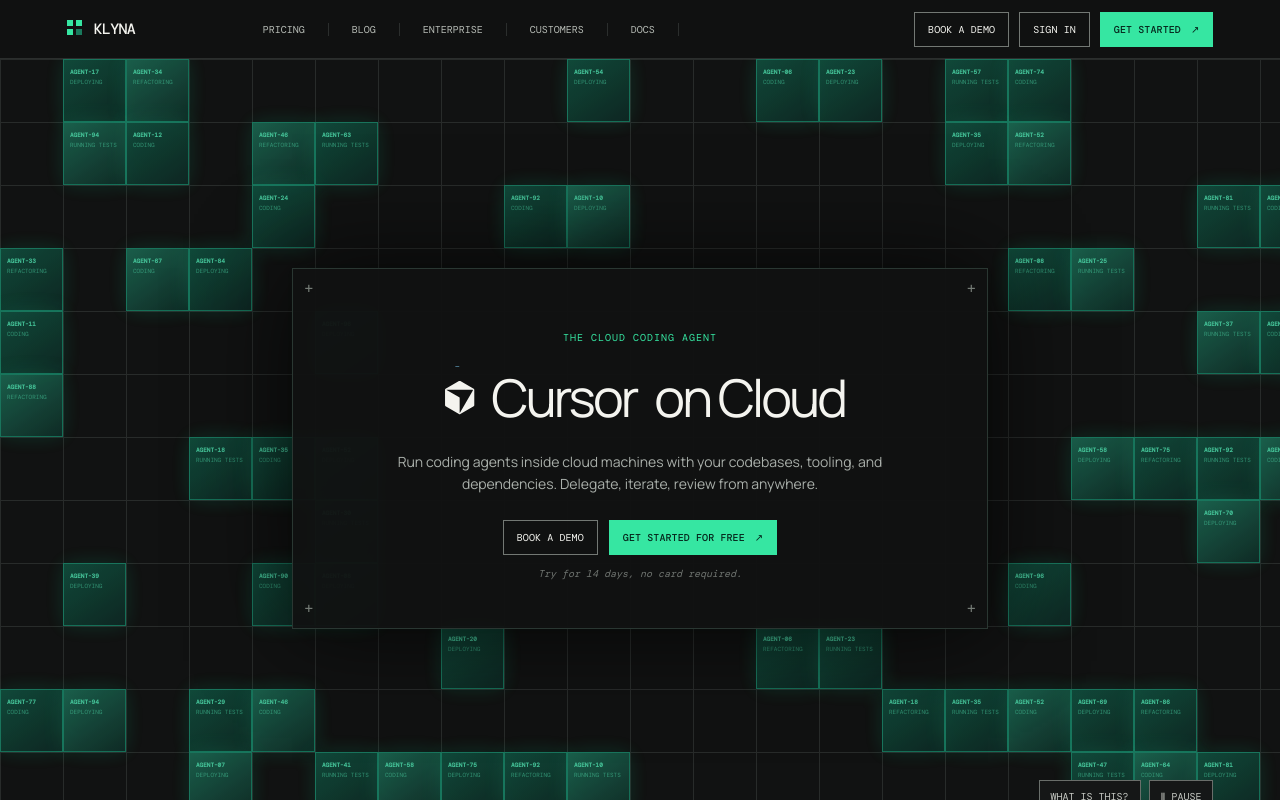
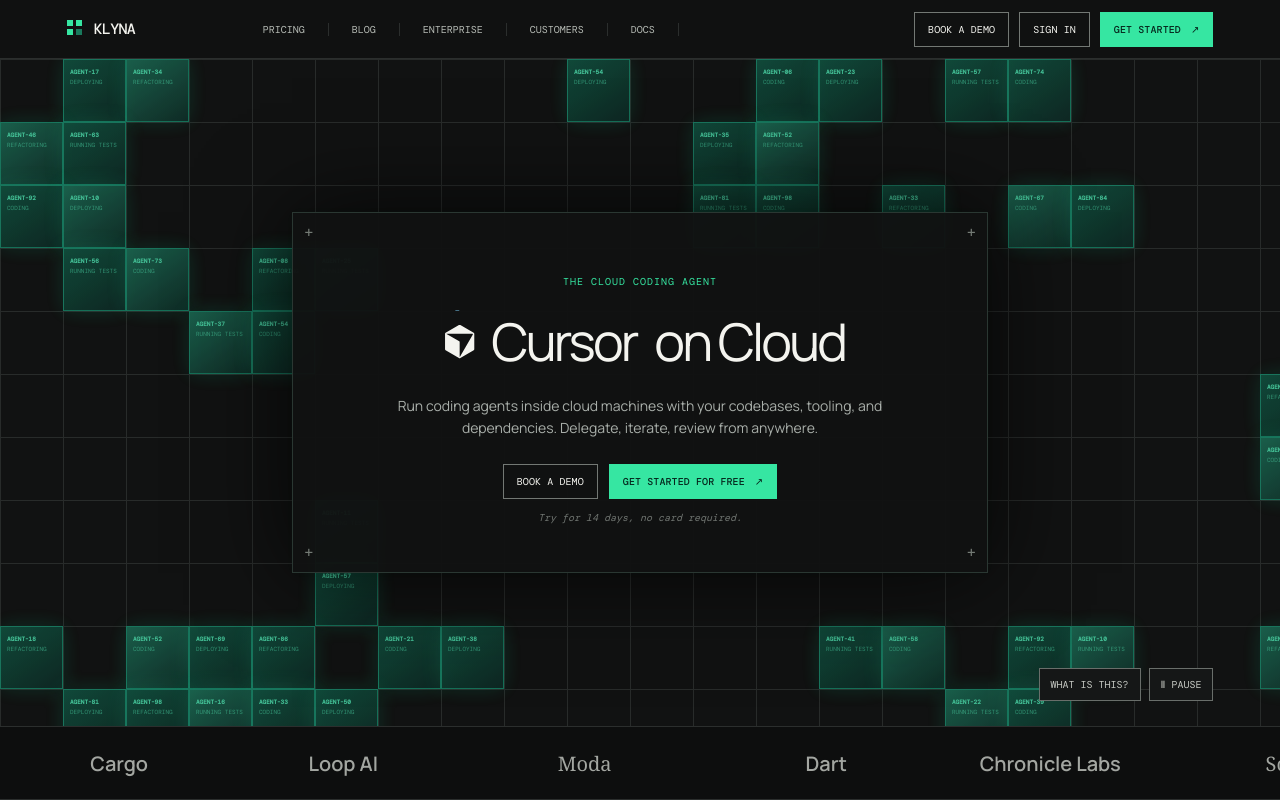
Before and after one commit to peterish8/klyna-landing, a Next.js app: page / in a window 1280 px wide. Shown: the top 800 px of the page. Built offline with nearby package versions, Linux system fonts and the light colour scheme.

Commit message:
Fit hero to viewport and align tile grid

```diff
--- a/src/app/globals.css
+++ b/src/app/globals.css
@@ -127,12 +127,19 @@
 @media(prefers-reduced-motion:reduce){.hero-intro-item,.hero-controls,.hero-panel:after{animation:none;opacity:1;transform:none}.hero-panel:after{display:none}}
 
 /* Keep the live agent tiles on the same fixed origin and track size as the hero grid. */
+.hero {
+  --hero-grid-size: 63px;
+  height: calc(100svh - 59px - 73px);
+  min-height: 620px;
+  background-size: var(--hero-grid-size) var(--hero-grid-size);
+}
+
 .agent-field {
   width: 100%;
   height: 100%;
   inset: 0 auto auto 0;
-  grid-template-columns: repeat(22, 63px);
-  grid-template-rows: repeat(12, 63px);
+  grid-template-columns: repeat(26, var(--hero-grid-size));
+  grid-template-rows: repeat(14, var(--hero-grid-size));
   align-content: start;
   justify-content: start;
 }
@@ -140,14 +147,39 @@
 .field-cell {
   transition:
     opacity .75s cubic-bezier(.2, .8, .2, 1),
-    transform .75s cubic-bezier(.2, .8, .2, 1),
     box-shadow .75s ease;
-  will-change: opacity, transform;
+  transform: none;
+  will-change: opacity, box-shadow;
 }
 
+.field-cell.active { transform: none; }
 .field-cell:nth-child(4n) { transition-delay: .08s; }
 .field-cell:nth-child(7n) { transition-delay: .16s; }
 
 @media (prefers-reduced-motion: reduce) {
   .field-cell { transition: none; }
 }
+
+@media (max-width: 800px) {
+  .hero {
+    height: auto;
+    min-height: 620px;
+  }
+
+  .agent-field {
+    grid-template-columns: repeat(26, var(--hero-grid-size));
+    grid-template-rows: repeat(14, var(--hero-grid-size));
+  }
+}
+
+@media (min-width: 801px) {
+  .ticker-viewport,
+  .ticker-viewport .ticker {
+    height: 73px;
+  }
+
+  .ticker-viewport .ticker {
+    align-items: center;
+    padding: 0;
+  }
+}
--- a/src/app/page.tsx
+++ b/src/app/page.tsx
@@ -161,7 +161,7 @@
       </nav>
 
       <section className="hero" id="top">
-        <div className={`agent-field ${fieldPaused ? "paused" : ""}`} aria-hidden="true">{Array.from({ length: 264 }, (_, index) => { const row = Math.floor(index / 22); const column = index % 22; const perimeter = column < 6 || column > 15 || row < 3 || row > 8; const active = perimeter && (liveCells.has((index + row * 3) % 84) || liveCells.has((index + 17) % 84)); return <span key={index} className={`field-cell field-cell-${index % 8} ${active ? "active" : ""}`}><b>AGENT-{String((index * 17) % 99).padStart(2, "0")}</b><i>{["CODING", "DEPLOYING", "REFACTORING", "RUNNING TESTS"][index % 4]}</i></span>; })}</div>
+        <div className={`agent-field ${fieldPaused ? "paused" : ""}`} aria-hidden="true">{Array.from({ length: 364 }, (_, index) => { const row = Math.floor(index / 26); const column = index % 26; const perimeter = column < 6 || column > 19 || row < 3 || row > 8; const active = perimeter && (liveCells.has((index + row * 3) % 84) || liveCells.has((index + 17) % 84)); return <span key={index} className={`field-cell field-cell-${index % 8} ${active ? "active" : ""}`}><b>AGENT-{String((index * 17) % 99).padStart(2, "0")}</b><i>{["CODING", "DEPLOYING", "REFACTORING", "RUNNING TESTS"][index % 4]}</i></span>; })}</div>
         <div className="hero-panel hero-intro" data-reveal>
           <span className="corner top-left">+</span><span className="corner top-right">+</span><span className="corner bottom-left">+</span><span className="corner bottom-right">+</span>
           <p className="eyebrow hero-intro-item">THE CLOUD CODING AGENT</p>
```
